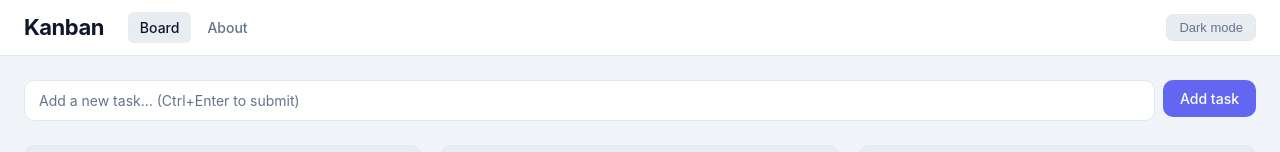
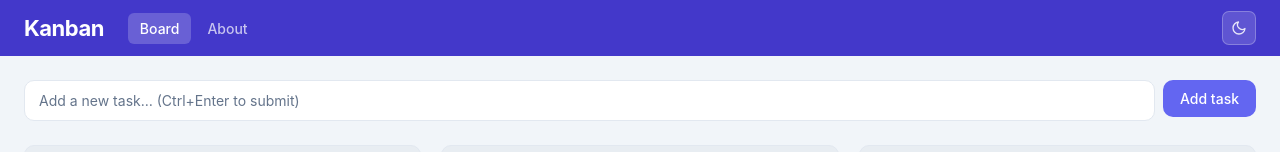
Before and after one commit to Costa365/Kanban, an Angular app in the folder client/: page / in a window 1280 px wide. Shown: the top 152 px of the page. Built offline with nearby package versions, Linux system fonts and the light colour scheme; no server answers.

Commit message:
Update light and dark mode style

```diff
--- a/client/src/app/app.component.css
+++ b/client/src/app/app.component.css
@@ -3,8 +3,7 @@
   align-items: center;
   padding: 0 24px;
   height: 56px;
-  background: var(--surface);
-  border-bottom: 1px solid var(--border);
+  background: var(--header-bg);
   gap: 16px;
   position: sticky;
   top: 0;
@@ -16,6 +15,7 @@
   font-size: 22px;
   letter-spacing: -0.5px;
   margin-right: 8px;
+  color: #fff;
 }
 
 nav {
@@ -29,26 +29,29 @@ nav a {
   border-radius: 6px;
   font-size: 14px;
   font-weight: 500;
-  color: var(--text-muted);
+  color: rgba(255, 255, 255, 0.7);
   transition: color 150ms ease, background 150ms ease;
 }
 
-nav a:hover { color: var(--text); background: var(--border); }
-nav a.active { color: var(--text); background: var(--column-bg); }
+nav a:hover { color: #fff; background: rgba(255, 255, 255, 0.15); }
+nav a.active { color: #fff; background: rgba(255, 255, 255, 0.2); }
 
 .theme-toggle {
-  background: var(--column-bg);
-  border: 1px solid var(--border);
+  background: rgba(255, 255, 255, 0.15);
+  border: 1px solid rgba(255, 255, 255, 0.25);
   border-radius: 7px;
-  padding: 5px 12px;
-  font-size: 13px;
-  font-weight: 500;
-  color: var(--text-muted);
+  width: 34px;
+  height: 34px;
+  padding: 0;
+  display: flex;
+  align-items: center;
+  justify-content: center;
+  color: rgba(255, 255, 255, 0.85);
   cursor: pointer;
   transition: background 150ms ease, color 150ms ease;
-  white-space: nowrap;
+  flex-shrink: 0;
 }
 
-.theme-toggle:hover { background: var(--border); color: var(--text); }
+.theme-toggle:hover { background: rgba(255, 255, 255, 0.25); color: #fff; }
 
 main { padding: 24px; }
--- a/client/src/app/app.component.html
+++ b/client/src/app/app.component.html
@@ -4,8 +4,24 @@
     <a routerLink="/" routerLinkActive="active" [routerLinkActiveOptions]="{exact: true}">Board</a>
     <a routerLink="/about" routerLinkActive="active">About</a>
   </nav>
-  <button class="theme-toggle" type="button" (click)="toggleTheme()">
-    {{ theme === 'light' ? 'Dark mode' : 'Light mode' }}
+  <button class="theme-toggle" type="button" (click)="toggleTheme()"
+          [title]="theme === 'light' ? 'Switch to dark mode' : 'Switch to light mode'">
+    <ng-container *ngIf="theme === 'light'">
+      <!-- Moon: switch to dark -->
+      <svg width="16" height="16" viewBox="0 0 24 24" fill="none" stroke="currentColor" stroke-width="2" stroke-linecap="round" stroke-linejoin="round">
+        <path d="M21 12.79A9 9 0 1 1 11.21 3 7 7 0 0 0 21 12.79z"/>
+      </svg>
+    </ng-container>
+    <ng-container *ngIf="theme === 'dark'">
+      <!-- Sun: switch to light -->
+      <svg width="16" height="16" viewBox="0 0 24 24" fill="none" stroke="currentColor" stroke-width="2" stroke-linecap="round" stroke-linejoin="round">
+        <circle cx="12" cy="12" r="5"/>
+        <line x1="12" y1="1" x2="12" y2="3"/><line x1="12" y1="21" x2="12" y2="23"/>
+        <line x1="4.22" y1="4.22" x2="5.64" y2="5.64"/><line x1="18.36" y1="18.36" x2="19.78" y2="19.78"/>
+        <line x1="1" y1="12" x2="3" y2="12"/><line x1="21" y1="12" x2="23" y2="12"/>
+        <line x1="4.22" y1="19.78" x2="5.64" y2="18.36"/><line x1="18.36" y1="5.64" x2="19.78" y2="4.22"/>
+      </svg>
+    </ng-container>
   </button>
 </header>
 
--- a/client/src/styles.css
+++ b/client/src/styles.css
@@ -8,6 +8,8 @@
   --text-muted:  #64748b;
   --accent:      #6366f1;
   --accent-h:    #4f46e5;
+  --header-bg:   #4338ca;
+  --header-bg-h: #3730a3;
   --todo:        #ef4444;
   --doing:       #f59e0b;
   --done:        #22c55e;
@@ -18,22 +20,26 @@
 
 @media (prefers-color-scheme: dark) {
   :root:not([data-theme="light"]) {
-    --bg:         #0f172a;
-    --surface:    #1e293b;
-    --column-bg:  #162032;
-    --border:     #334155;
-    --text:       #f1f5f9;
-    --text-muted: #94a3b8;
+    --bg:          #0f172a;
+    --surface:     #1e293b;
+    --column-bg:   #162032;
+    --border:      #334155;
+    --text:        #f1f5f9;
+    --text-muted:  #94a3b8;
+    --header-bg:   #1e1b4b;
+    --header-bg-h: #171440;
   }
 }
 
 [data-theme="dark"] {
-  --bg:         #0f172a;
-  --surface:    #1e293b;
-  --column-bg:  #162032;
-  --border:     #334155;
-  --text:       #f1f5f9;
-  --text-muted: #94a3b8;
+  --bg:          #0f172a;
+  --surface:     #1e293b;
+  --column-bg:   #162032;
+  --border:      #334155;
+  --text:        #f1f5f9;
+  --text-muted:  #94a3b8;
+  --header-bg:   #1e1b4b;
+  --header-bg-h: #171440;
 }
 
 [data-theme="light"] {
@@ -43,6 +49,8 @@
   --border:      #e2e8f0;
   --text:        #0f172a;
   --text-muted:  #64748b;
+  --header-bg:   #4338ca;
+  --header-bg-h: #3730a3;
 }
 
 /* ── Reset ───────────────────────────────────────────── */
```
